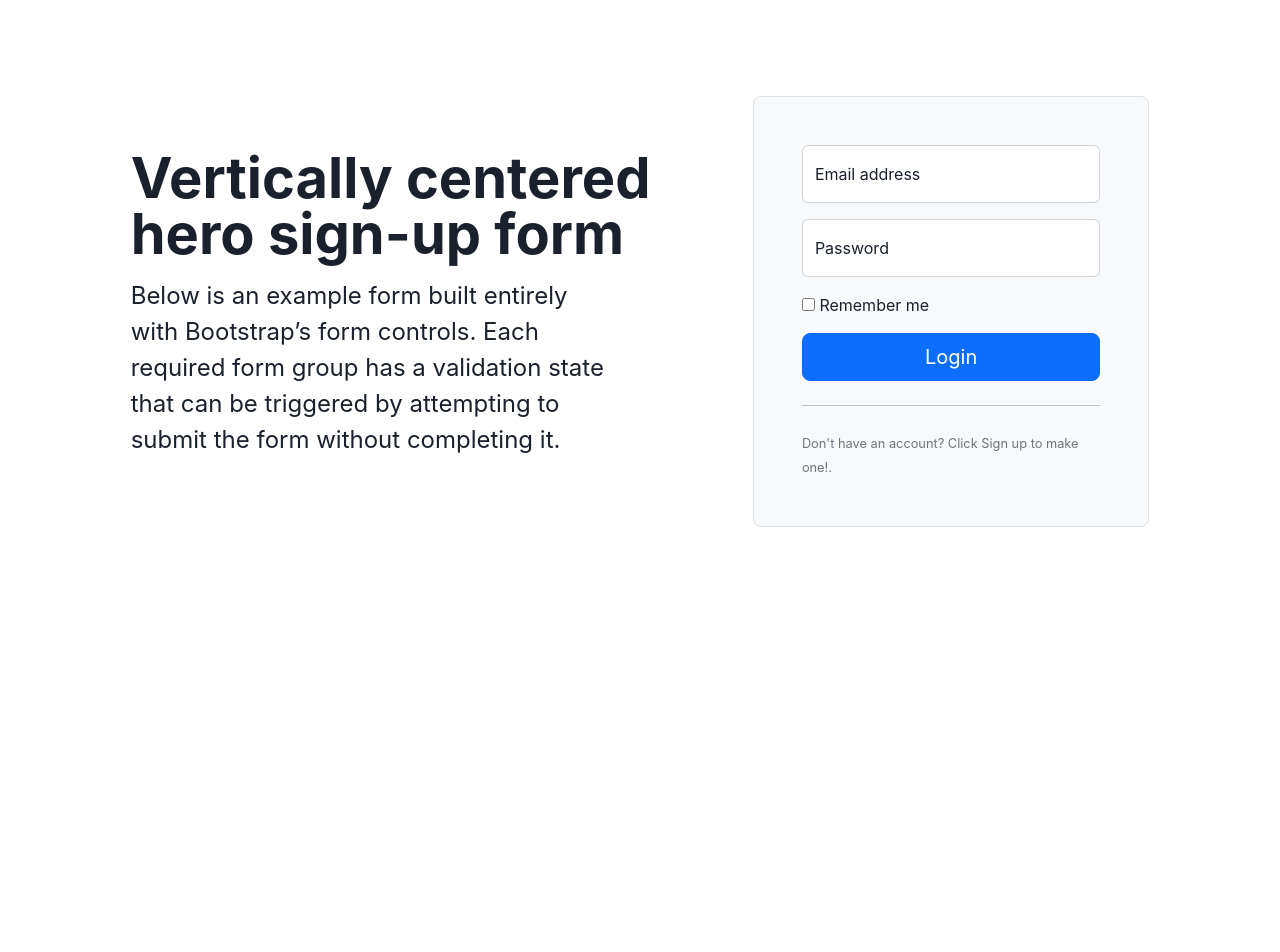
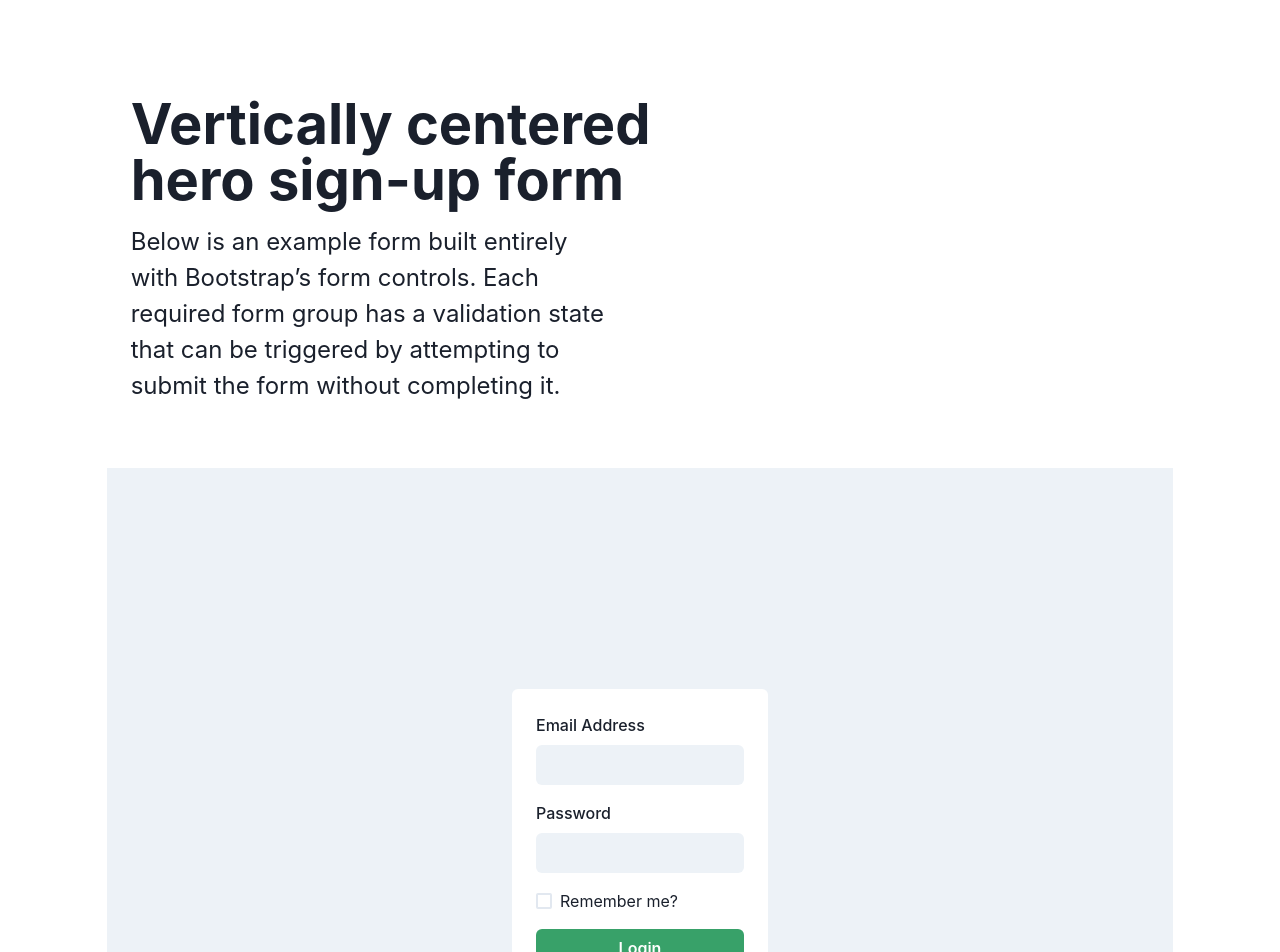
Before and after one commit to samudra-perera/JustJournal, a React (Create React App) app in the folder client/: page / in a window 1280 px wide. Shown: the top 952 px of the page. Before the commit the page ends 800 px from the top, so only its background shows below. Built offline with nearby package versions, Linux system fonts and the light colour scheme; no server answers.

Commit message:
Added Chakra styling and Formik form control and Validation to the Login component

```diff
--- a/client/src/components/Login.jsx
+++ b/client/src/components/Login.jsx
@@ -1,6 +1,18 @@
 import axios from "axios";
 import React, { useState, useEffect } from "react";
 import { useNavigate, Link } from "react-router-dom";
+import { Formik, Field, Form } from "formik";
+import {
+  Box,
+  Button,
+  Checkbox,
+  Flex,
+  FormControl,
+  FormErrorMessage,
+  FormLabel,
+  Input,
+  VStack,
+} from "@chakra-ui/react";
 
 const Login = () => {
   //user states
@@ -35,7 +47,6 @@ const Login = () => {
   };
 
   const handleSubmit = (e) => {
-    e.preventDefault();
     postLogin();
     //On submission ...
     //If the login user is verified send to the dashboard
@@ -47,56 +58,69 @@ const Login = () => {
   //Setting the state of the input object
   const handleChange = (e) => {
     const { name, value } = e.target;
-    setData((prev) => {
+    setUser((prev) => {
       return { ...prev, [name]: value };
     });
   };
 
   return (
-    <div className="col-md-10 mx-auto col-lg-5">
-      <form
-        className="p-4 p-md-5 border rounded-3 bg-light"
-        onSubmit={handleSubmit}
-      >
-        <div className="form-floating mb-3">
-          <input
-            type="email"
-            className="form-control"
-            name="email"
-            autoComplete="off"
-            onChange={handleChange}
-            required
-            placeholder="name@example.com"
-          />
-          <label htmlFor="floatingInput">Email address</label>
-        </div>
-        <div className="form-floating mb-3">
-          <input
-            type="password"
-            className="form-control"
-            name="password"
-            autoComplete="off"
-            onChange={handleChange}
-            required
-            placeholder="Password"
-          />
-          <label htmlFor="floatingPassword">Password</label>
-        </div>
-        <div className="checkbox mb-3">
-          <label>
-            <input type="checkbox" value="remember-me" /> Remember me
-          </label>
-        </div>
-        <button className="w-100 btn btn-lg btn-primary" type="submit">
-          Login
-        </button>
-        <hr className="my-4" />
-        <small className="text-muted">
-          Don't have an account? Click <Link to="/signup">Sign up</Link> to make
-          one!.
-        </small>
-      </form>
-    </div>
+    <Flex bg="gray.100" align="center" justify="center" h="100vh">
+      <Box bg="white" p={6} rounded="md" w={64}>
+        <Formik initialValues={user} onSubmit={handleSubmit}>
+          {({ handleSubmit, errors, touched }) => (
+            <form onSubmit={handleSubmit}>
+              <VStack spacing={4} align="flex-start">
+                <FormControl>
+                  <FormLabel htmlFor="email">Email Address</FormLabel>
+                  <Field
+                    as={Input}
+                    id="email"
+                    name="email"
+                    type="email"
+                    variant="filled"
+                    onChange={handleChange}
+                    value={user.email}
+                  />
+                </FormControl>
+                <FormControl isInvalid={!!errors.password && touched.password}>
+                  <FormLabel htmlFor="password">Password</FormLabel>
+                  <Field
+                    as={Input}
+                    id="password"
+                    name="password"
+                    type="password"
+                    variant="filled"
+                    validate={() => {
+                      if (user.password.length < 8) {
+                        return "Password Needs to be a 8 or more characters";
+                      }
+                    }}
+                    onChange={handleChange}
+                    value={user.password}
+                  />
+                  <FormErrorMessage>{errors.password}</FormErrorMessage>
+                </FormControl>
+                <Field
+                  as={Checkbox}
+                  id="rememberMe"
+                  name="rememberMe"
+                  colorScheme="green"
+                >
+                  Remember me?
+                </Field>
+                <Button type="submit" colorScheme="green" w="full">
+                  Login
+                </Button>
+                <small className="text-muted">
+                  Don't have an account? Click <Link to="/signup">Sign up</Link>{" "}
+                  to make one!.
+                </small>
+              </VStack>
+            </form>
+          )}
+        </Formik>
+      </Box>
+    </Flex>
   );
 };
 
--- a/client/src/components/Signup.jsx
+++ b/client/src/components/Signup.jsx
@@ -53,7 +53,7 @@ const Signup = () => {
   //Setting the state of the input object
   const handleChange = (e) => {
     const { name, value } = e.target;
-    setData((prev) => {
+    setUser((prev) => {
       return { ...prev, [name]: value };
     });
   };
--- a/client/src/pages/Home.jsx
+++ b/client/src/pages/Home.jsx
@@ -1,5 +1,7 @@
 import React from "react";
 import { Outlet } from "react-router-dom";
+
+//Use Chakra Grid system to dea;l with the seperation
 
 const Home = () => {
   return (
```
